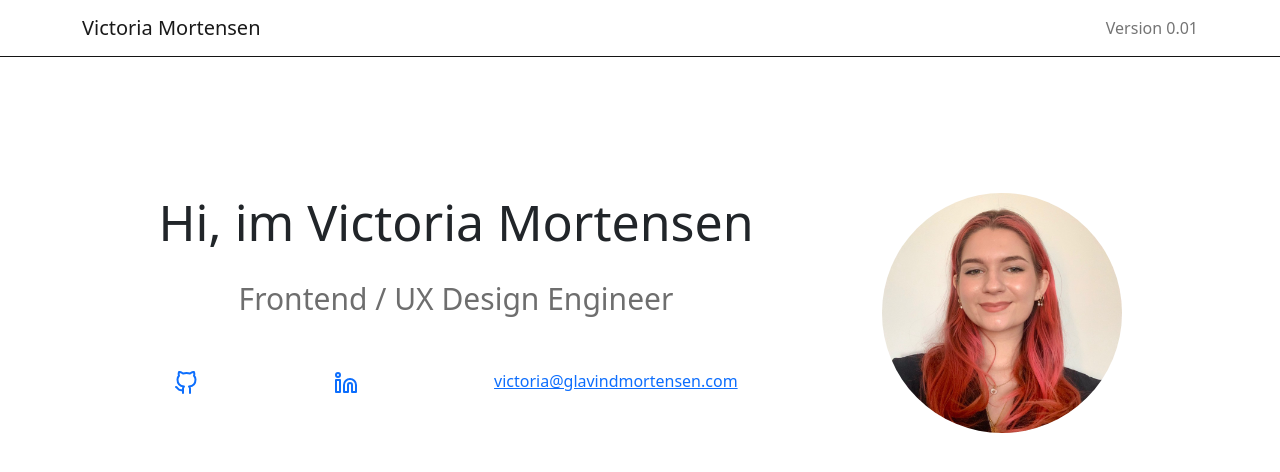
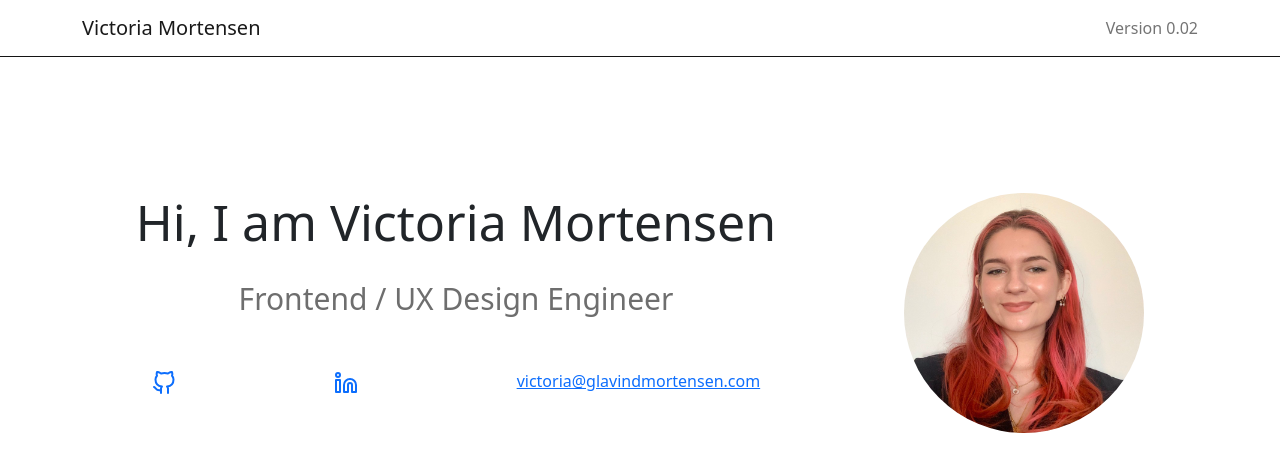
Before and after one commit to victoriamortensen/spotlight, a React (Create React App) app: page / in a window 1280 px wide. Shown: the top 472 px of the page. Built offline with nearby package versions, Linux system fonts and the light colour scheme.

Commit message:
Fix Hero Text

```diff
--- a/src/App.tsx
+++ b/src/App.tsx
@@ -18,7 +18,7 @@ function App() {
           {/* <Nav.Link href="#home">Home</Nav.Link>
           <Nav.Link href="#About">About</Nav.Link> */}
           <Navbar.Text>
-            Version 0.01
+            Version 0.02
           </Navbar.Text>
         </Nav>
       </Navbar.Collapse>
@@ -27,7 +27,7 @@ function App() {
   <div className="profileHeader">
     <div>
       <div >
-        <p className='headerText'>Hi, im Victoria Mortensen</p>
+        <p className='headerText'>Hi, I am Victoria Mortensen</p>
         <p className='subHeaderText'>Frontend / UX Design Engineer</p>
       </div>
       <div className='headerContent'>
```
